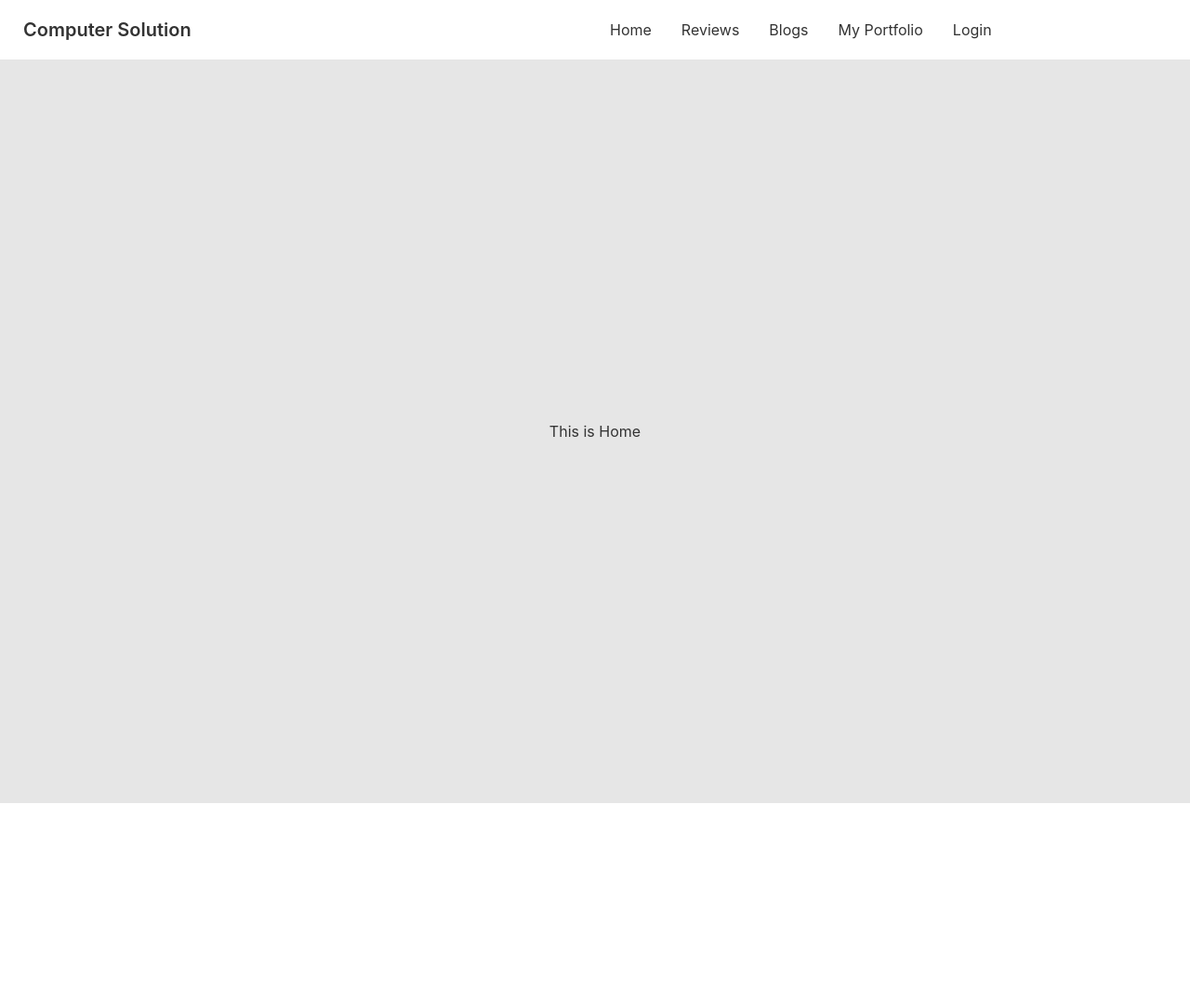
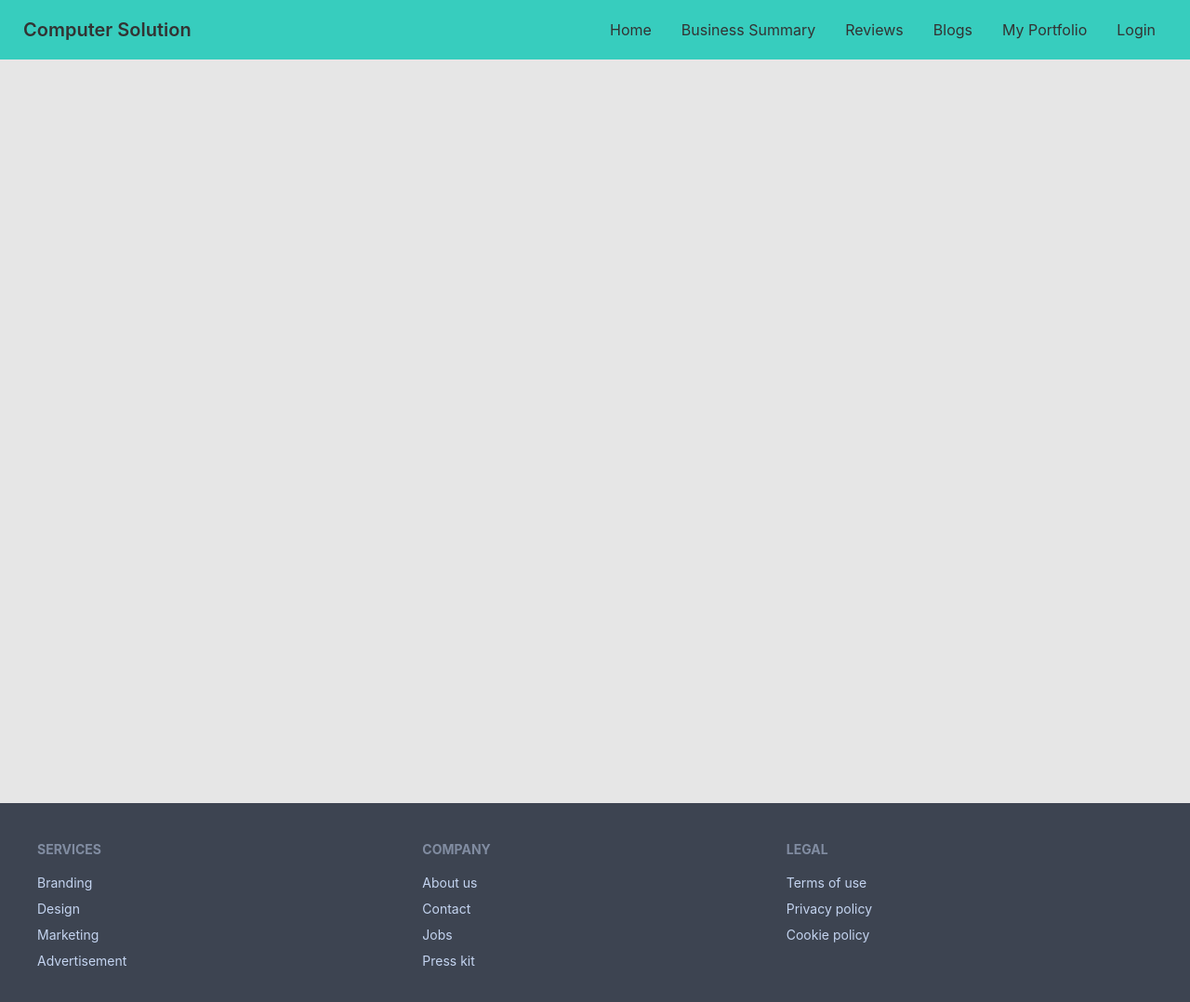
Before and after one commit to shimonmondol/computer-solution-client, a React (Create React App) app: page / in a window 1280 px wide. Shown: the top 1078 px of the page at 93% size. Before the commit the page ends 864 px from the top, so only its background shows below. Built offline with nearby package versions, Linux system fonts and the light colour scheme.

Commit message:
fourth commit

```diff
--- a/src/App.js
+++ b/src/App.js
@@ -1,12 +1,17 @@
 import './App.css';
 import Navbar from './Pages/Shared/Navbar';
 import { Routes, Route, Link } from "react-router-dom";
-import Home from './Pages/Home/Home';
+import BusinessSummary from './Pages/BusinessSummary/BusinessSummary';
 import Login from './Pages/Login/Login';
 import Blogs from './Pages/Blogs/Blogs';
 import Portfolio from './Pages/My Portfolio/Portfolio';
 import Reviews from './Pages/Reviews/Reviews';
 import PageNotFound from './Pages/PageNotFound/PageNotFound';
+import Footer from './Pages/Shared/Footer';
+import Software from './Pages/Home/Software';
+import Hardware from './Pages/Home/Hardware';
+import Home from './Pages/Home/Home';
+
 
 
 function App() {
@@ -15,12 +20,16 @@ function App() {
       <Navbar></Navbar>
       <Routes>
         <Route path="/" element={<Home />} />
+        <Route path="/software" element={<Software />} />
+        <Route path="/hardware" element={<Hardware />} />
+        <Route path="/businessSummary" element={<BusinessSummary />} />
         <Route path="/portfolio" element={<Portfolio />} />
         <Route path="/reviews" element={<Reviews />} />
         <Route path="/blogs" element={<Blogs />} />
         <Route path="/login" element={<Login />} />
         <Route path="/*" element={<PageNotFound />} />
       </Routes>
+      <Footer></Footer>
     </div>
   );
 }
--- /dev/null
+++ b/src/Pages/BusinessSummary/BusinessSummary.js
@@ -0,0 +1,22 @@
+import React from 'react';
+
+const BusinessSummary = () => {
+    return (
+        <div>
+            <div className='hero min-h-screen bg-base-200'>
+                <svg xmlns="http://www.w3.org/2000/svg" className="h-20 w-20" viewBox="0 0 20 20" fill="currentColor">
+                    <path fillRule="evenodd" d="M6 6V5a3 3 0 013-3h2a3 3 0 013 3v1h2a2 2 0 012 2v3.57A22.952 22.952 0 0110 13a22.95 22.95 0 01-8-1.43V8a2 2 0 012-2h2zm2-1a1 1 0 011-1h2a1 1 0 011 1v1H8V5zm1 5a1 1 0 011-1h.01a1 1 0 110 2H10a1 1 0 01-1-1z" clipRule="evenodd" />
+                    <path d="M2 13.692V16a2 2 0 002 2h12a2 2 0 002-2v-2.308A24.974 24.974 0 0110 15c-2.796 0-5.487-.46-8-1.308z" />
+                </svg>
+                <h2 className='text-2xl font-bold mt-40'>This is Business Summary</h2>
+                <svg xmlns="http://www.w3.org/2000/svg" className="h-6 w-6" fill="none" viewBox="0 0 24 24" stroke="currentColor" strokeWidth={2}>
+                    <path strokeLinecap="round" strokeLinejoin="round" d="M11 11V9a2 2 0 00-2-2m2 4v4a2 2 0 104 0v-1m-4-3H9m2 0h4m6 1a9 9 0 11-18 0 9 9 0 0118 0z" />
+                </svg>
+                <h2 className='text-2xl font-bold mt-40'>This is Customer Summary</h2>
+            </div>
+        </div>
+
+    );
+};
+
+export default BusinessSummary;
--- /dev/null
+++ b/src/Pages/Home/Hardware.js
@@ -0,0 +1,15 @@
+import React from 'react';
+
+const Hardware = () => {
+    return (
+        <div className='hero min-h-screen text-2xl font-bold bg-base-200 '>
+            <h2 className='mb-40'>Computer hardware includes the physical parts of a computer, such as the case,central processing unit (CPU), random access memory (RAM), monitor, mouse, keyboard, computer data storage, graphics card, sound card, speakers and motherboard.
+
+                By contrast, software is the set of instructions that can be stored and run by hardware. Hardware is so-termed because it is "hard" or rigid with respect to changes, whereas software is "soft" because it is easy to change.
+
+                Hardware is typically directed by the software to execute any command or instruction. A combination of hardware and software forms a usable computing system, although other systems exist with only hardware.</h2>
+        </div>
+    );
+};
+
+export default Hardware;
--- a/src/Pages/Home/Home.js
+++ b/src/Pages/Home/Home.js
@@ -2,8 +2,7 @@ import React from 'react';
 
 const Home = () => {
     return (
-        <div className='hero min-h-screen bg-base-200' >
-            <h2>This is Home</h2>
+        <div className='hero min-h-screen bg-base-200'>
         </div>
     );
 };
--- /dev/null
+++ b/src/Pages/Home/Software.js
@@ -0,0 +1,11 @@
+import React from 'react';
+
+const Software = () => {
+    return (
+        <div className='hero min-h-screen text-2xl font-bold bg-base-200'>
+            <h2 className='mb-40'>Computer software is programming code executed on a computer processor. The code can be machine-level code, or code written for an operating system. An operating system is software intended to provide a predictable and dependable layer for other programmers to build other software on, which are known as applications. Operating systems can be found on all smartphones, tablets, and desktop computers. These systems give the device the functionality it needs. For example, Apple's iOS and Android's OS were developed specifically for portable devices.</h2>
+        </div>
+    );
+};
+
+export default Software;
--- a/src/Pages/My Portfolio/Portfolio.js
+++ b/src/Pages/My Portfolio/Portfolio.js
@@ -3,7 +3,7 @@ import React from 'react';
 const Portfolio = () => {
     return (
         <div class="hero min-h-screen bg-base-200">
-            <div class="hero-content flex-col lg:flex-row">
+            <div class="hero-content flex-col lg:flex-row mb-32">
                 <img src="https://i.ibb.co/9TVCw9f/Shimon-Mondol.jpg" class="max-w-sm rounded-lg shadow-2xl" />
                 <div className="mx-3 mt-1 text-2xl font-bold">
                     <h1>Name : Shimon Kumar Mondol</h1>
--- /dev/null
+++ b/src/Pages/Shared/Footer.js
@@ -0,0 +1,30 @@
+import React from 'react';
+
+const Footer = () => {
+    return (
+        <footer class="footer p-10 bg-neutral text-neutral-content">
+            <div>
+                <span class="footer-title">Services</span>
+                <a class="link link-hover">Branding</a>
+                <a class="link link-hover">Design</a>
+                <a class="link link-hover">Marketing</a>
+                <a class="link link-hover">Advertisement</a>
+            </div>
+            <div>
+                <span class="footer-title">Company</span>
+                <a class="link link-hover">About us</a>
+                <a class="link link-hover">Contact</a>
+                <a class="link link-hover">Jobs</a>
+                <a class="link link-hover">Press kit</a>
+            </div>
+            <div>
+                <span class="footer-title">Legal</span>
+                <a class="link link-hover">Terms of use</a>
+                <a class="link link-hover">Privacy policy</a>
+                <a class="link link-hover">Cookie policy</a>
+            </div>
+        </footer>
+    );
+};
+
+export default Footer;
--- a/src/Pages/Shared/Navbar.js
+++ b/src/Pages/Shared/Navbar.js
@@ -3,14 +3,21 @@ import { Link } from 'react-router-dom';
 
 const Navbar = () => {
     const items = <>
-        <li><Link to="/">Home</Link></li>
+        <div class="dropdown">
+            <li><Link to="/">Home</Link></li>
+            <ul tabindex="0" class="dropdown-content menu p-2 shadow rounded-box w-18">
+                <li><Link to="/hardware">Hardware</Link></li>
+                <li><Link to="/software">Software</Link></li>
+            </ul>
+        </div>
+        <li><Link to="/businessSummary">Business Summary</Link></li>
         <li><Link to="/reviews">Reviews</Link></li>
         <li><Link to="/blogs">Blogs</Link></li>
         <li><Link to="/portfolio">My Portfolio</Link></li>
         <li><Link to="/login">Login</Link></li>
     </>
     return (
-        <div class="navbar bg-base-100">
+        <div class="navbar bg-accent">
             <div class="navbar-start">
                 <div class="dropdown">
                     <label tabindex="0" class="btn btn-ghost lg:hidden">
```
